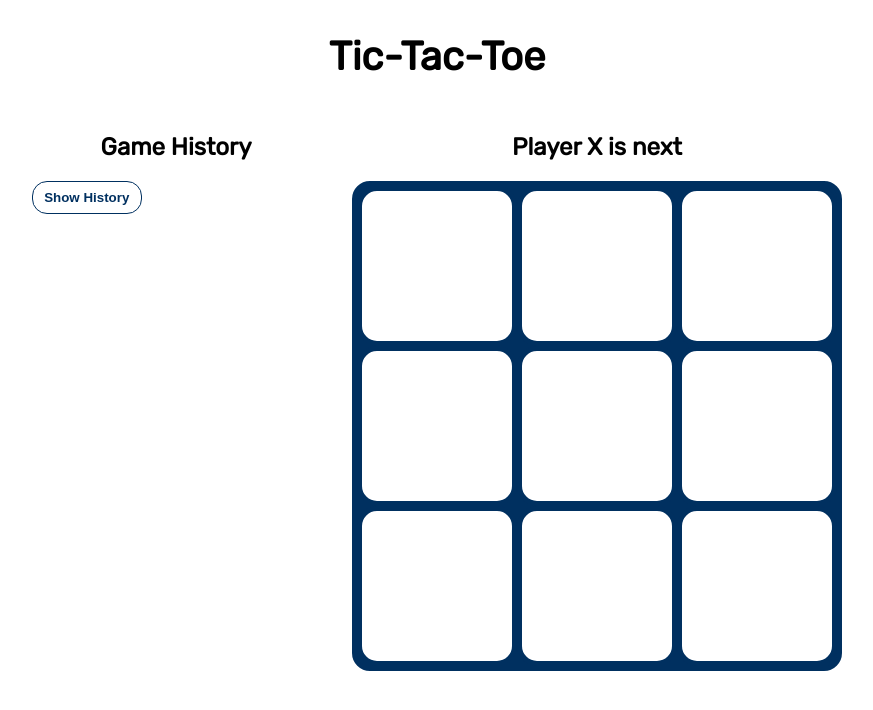
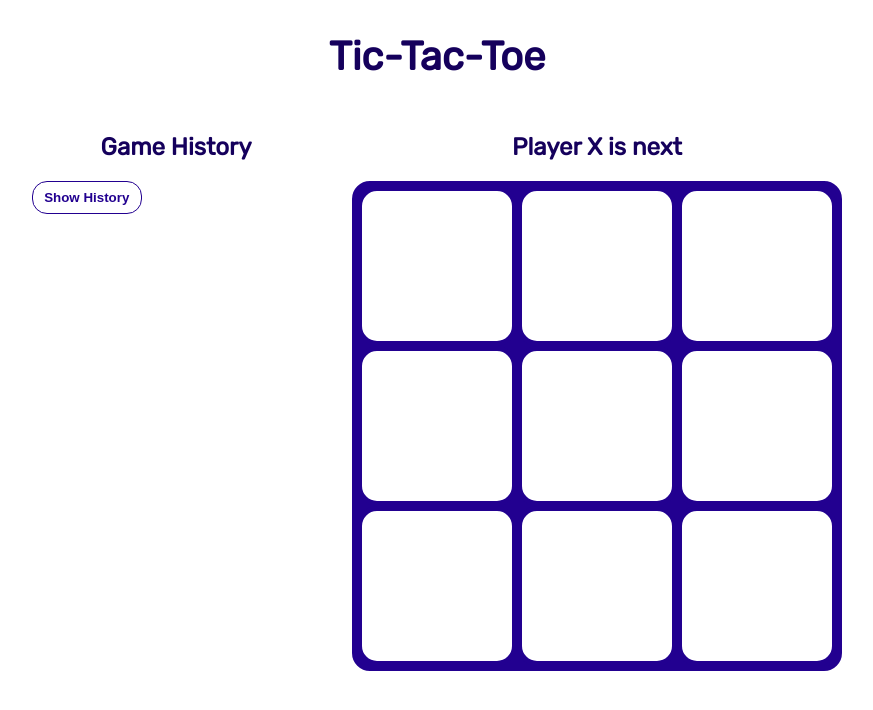
Before and after one commit to AmielCyber/tdd-tic-tac-toe, a React (Create React App) app: page / in a window 1280 px wide. Shown: the top 710 px of the page, without its empty margins (203-1076 px from the left). Built offline with nearby package versions, Linux system fonts and the light colour scheme.

Commit message:
Added dark and light theme colors.

```diff
--- a/src/components/GameHistory/PreviousMoves.module.css
+++ b/src/components/GameHistory/PreviousMoves.module.css
@@ -25,6 +25,7 @@
 .previousMoves p{
   margin: 0.2rem;
   font-family: "Lato", "Ubuntu";
+  color: var(--font-color);
 }
 .moveButton {
   margin-top: 0.2rem;
--- a/src/index.css
+++ b/src/index.css
@@ -1,6 +1,19 @@
 @import url('https://fonts.googleapis.com/css2?family=Fredoka+One&display=swap');
 @import url('https://fonts.googleapis.com/css2?family=Lato&display=swap');
 @import url('https://fonts.googleapis.com/css2?family=Rubik&display=swap');
+
+:root{
+  --player-x-color: #1100FF;
+  --player-y-color: #FF006E;
+  --board-border-color: #220090;
+  --button-color: #220090;
+  --prev-move-select-color: #ff0017;
+  --winning-square-color: #EEFF00;
+  --button-hover-color: #EBE5FF;
+  --background-color: #FFF;
+  --font-color:  #15005C;
+}
+
 body {
   margin: 0;
   font-family: -apple-system, BlinkMacSystemFont, 'Segoe UI', 'Roboto', 'Oxygen',
@@ -8,10 +21,12 @@ body {
     sans-serif;
   -webkit-font-smoothing: antialiased;
   -moz-osx-font-smoothing: grayscale;
+  background-color: var(--background-color);
 }
 
 h1, h2{
   font-family: "Rubik", "Ubuntu", "Roboto", sans-serif;
+  color: var(--font-color);
 }
 h1 {
   font-size: 2.5rem;
@@ -25,13 +40,30 @@ code {
     monospace;
 }
 
-:root{
-  --player-x-color: #1a65f0;
-  --player-y-color: #ed2a2a;
-  --board-border-color: rgb(0, 48, 96);
-  --button-color: rgb(12,  69, 133);
-  --prev-move-select-color: rgb(162, 7, 162);
-  --winning-square-color: rgb(238, 255, 0);
-  --button-hover-color:rgb(243, 249, 255);
-  --background-color: #FFF;
+
+@media (prefers-color-scheme: light){
+  :root{
+    --player-x-color: #1100FF;
+    --player-y-color: #FF006E;
+    --board-border-color: #220090;
+    --button-color: #220090;
+    --prev-move-select-color: #ff0017;
+    --winning-square-color: #EEFF00;
+    --button-hover-color: #EBE5FF;
+    --background-color: #FFF;
+    --font-color:  #15005C;
+  }
 }
+@media (prefers-color-scheme: dark){
+  :root{
+    --player-x-color: #50b7f2;
+    --player-y-color: #F9B4C9;
+    --board-border-color: #25EEB1;
+    --button-color: #25EEB1;
+    --prev-move-select-color: #ff848e;
+    --winning-square-color: #efe93c;
+    --button-hover-color: #043728;
+    --background-color: #000;
+    --font-color:  #B4F9E5;
+  }
+}
```
